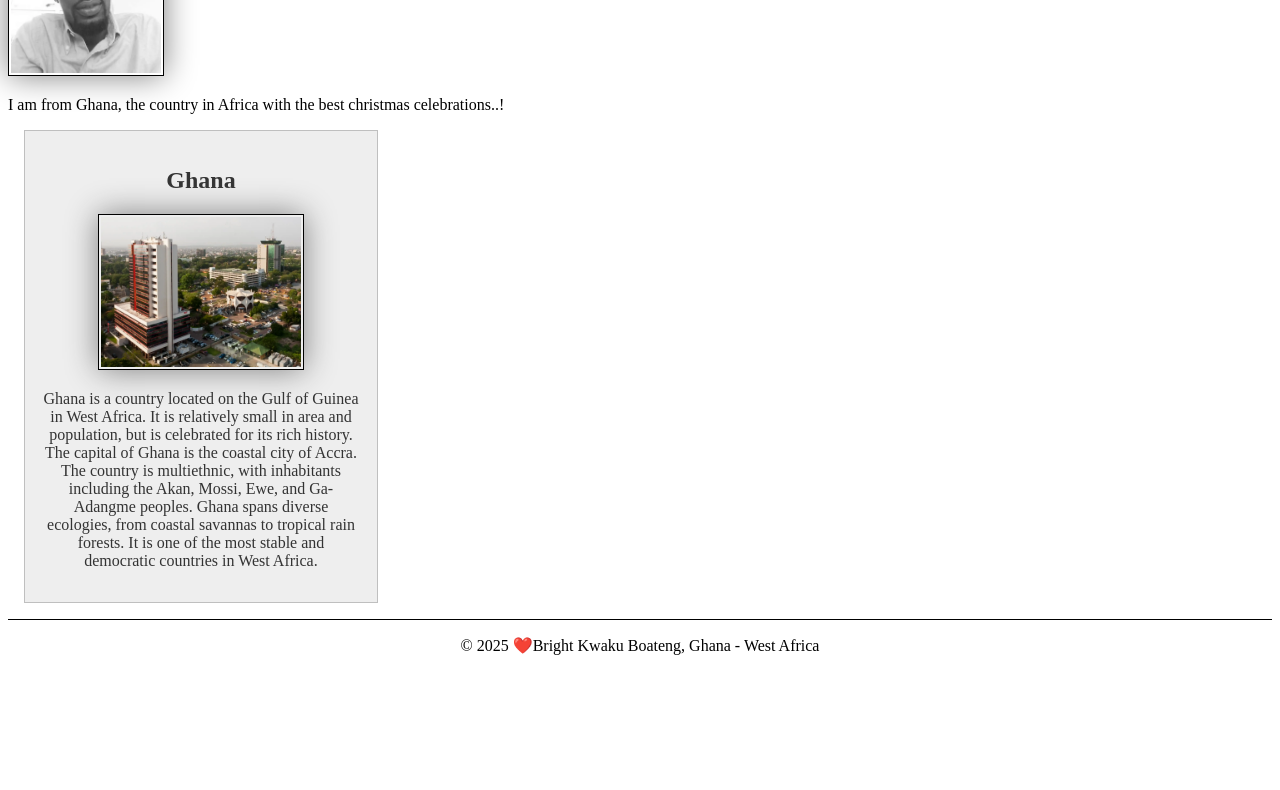
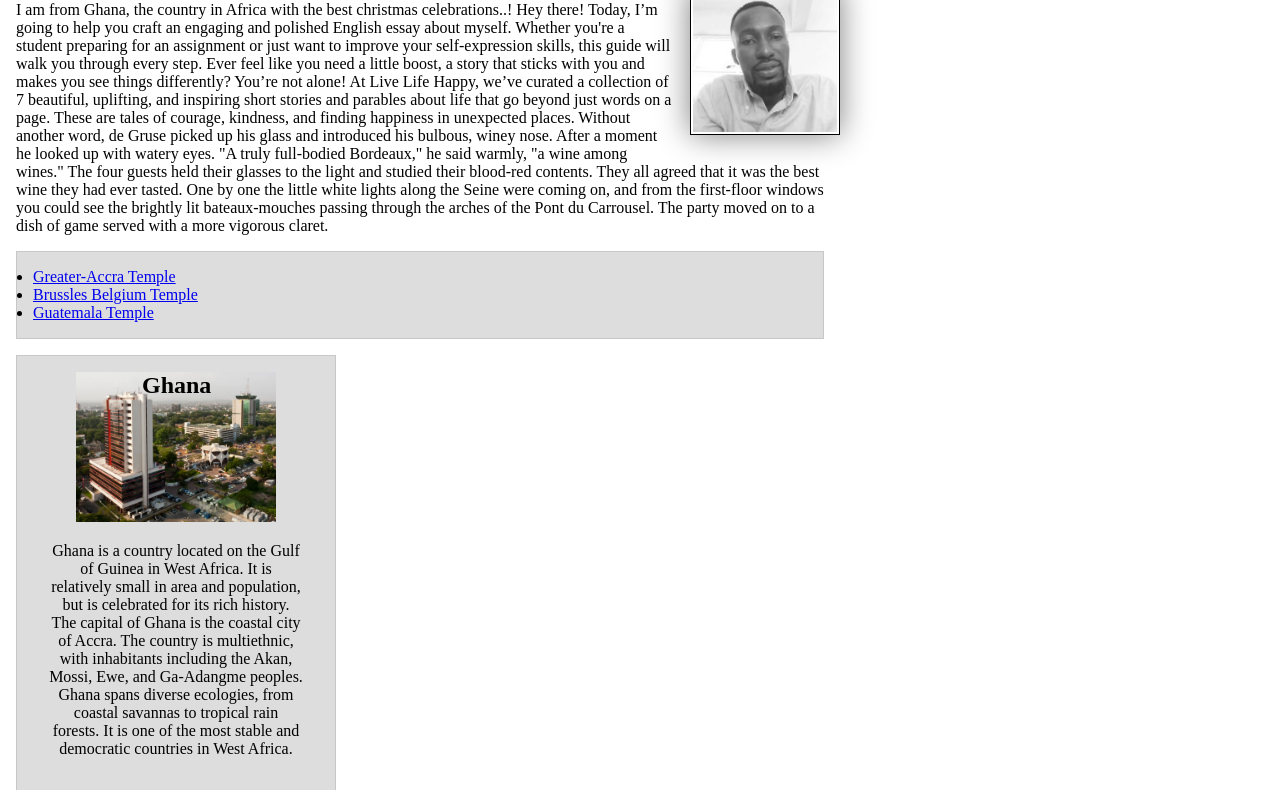
Before and after one commit to kwakubbee/wdd130, a plain HTML site: page index.html in a window 1280 px wide. Shown: the part 304-1094 px from the top of the page. Before the commit the page ends 975 px from the top, so only its background shows below. Drawn offline with Linux system fonts and the light colour scheme.

Commit message:
Home page enhanced

```diff
--- a/index.html
+++ b/index.html
@@ -17,14 +17,53 @@
         <nav>
             <a href="#">Home</a>
             <a href="wwr/">Rafting Website</a>
+            <a href="https://linkedin.com">LinkedIn.com</a>
+            <a href="https://facebook.com.">Facebook.com </a>
+
         </nav>
     </header>
     <main>
         <h1>Bright Kwaku Boateng | WDD130</h1>
         <img src="images/profile.webp" alt="This is me, Bright!" width="200">
-        <p>I am from Ghana, the country in Africa with the best christmas celebrations..!</p>
+        <p>I am from Ghana, the country in Africa with the best christmas celebrations..!
+            Hey there! Today, I’m going to help you craft an engaging and polished English essay about myself. Whether
+            you're a
+            student preparing for an assignment or just want to improve your self-expression skills, this guide will
+            walk you
+            through every step. Ever feel like you need a little boost, a story that sticks with you and makes you see
+            things differently? You’re not
+            alone! At Live Life Happy, we’ve curated a collection of 7 beautiful, uplifting, and inspiring short stories
+            and
+            parables about life that go beyond just words on a page. These are tales of courage, kindness, and finding
+            happiness in
+            unexpected places. Without another word, de Gruse picked up his glass and introduced his bulbous, winey
+            nose. After a moment he looked up
+            with watery eyes.
+
+            "A truly full-bodied Bordeaux," he said warmly, "a wine among wines."
+
+            The four guests held their glasses to the light and studied their blood-red contents. They all agreed that
+            it was the
+            best wine they had ever tasted.
+
+            One by one the little white lights along the Seine were coming on, and from the first-floor windows you
+            could see the
+            brightly lit bateaux-mouches passing through the arches of the Pont du Carrousel. The party moved on to a
+            dish of game
+            served with a more vigorous claret.
+
+        </p>
+
+        <ul class="box indent">
+            <li><a href="https://www.churchofjesuschrist.org/temples/details/accra-ghana-temple?lang=eng">Greater-Accra
+                    Temple</a></li>
+            <li><a href="https://www.churchofjesuschrist.org/temples/details/brussels-belgium-temple?lang=eng">Brussles
+                    Belgium Temple</a> </li>
+            <li><a href="https://www.churchofjesuschrist.org/temples/details/huehuetenango-guatemala-temple?lang=eng">Guatemala
+                    Temple</a> </li>
+        </ul>
     </main>
-    <aside>
+    <aside class="box">
         <h2>Ghana</h2>
         <img src="images/ghana.webp" alt="This is Ghana">
         <p>
--- a/styles/styles.css
+++ b/styles/styles.css
@@ -1,3 +1,9 @@
+*{
+  margin: 0;
+  padding: 0;
+  box-sizing: border-box;
+}
+
 :root {
     --height: auto;
     --text-align: center;
@@ -18,16 +24,18 @@ h1{
     color: darkblue;
 }
 
-img{
+main img{
     width: 150px;
     height: var(--height);
     border: 1px solid black;
     padding: 2px;
     box-shadow: 0 0 30px gray;
+    float: right;
+    margin: 0 0 1rem 1rem
 }
 
 p{
-    padding: 0;
+    margin: 1rem;
 }
 
 main{
@@ -36,13 +44,18 @@ main{
 
 aside{
     width: 20rem;
-    margin: 1rem;
-    border: 1px solid rgb(0 0 0 / 0.2);/*1*/
-    padding: 1rem;
-    background-color: #eee;
-    color: #333;
+    /* margin: 1rem; */
+    /* border: 1px solid rgb(0 0 0 / 0.2);1 */
+    /* padding: 1rem; */
+    /* background-color: #eee; */
+    /* color: #333; */
     text-align: var(--text-align);
+    position: relative;
+}
 
+aside h2{
+    position: absolute;
+    left: 125px;
 }
 
 aside img{
@@ -56,3 +69,16 @@ footer{
     text-align: var(--text-align)
 
 }
+
+/* Class Selectors */
+.box{
+    margin: 1rem;
+    border: 1px solid rgb(0 0 0 / 10%);
+    padding: 1rem;
+    background-color: #ddd;
+    color: #000;
+}
+
+.indent{
+    padding-left: 2 rem;
+}
```
